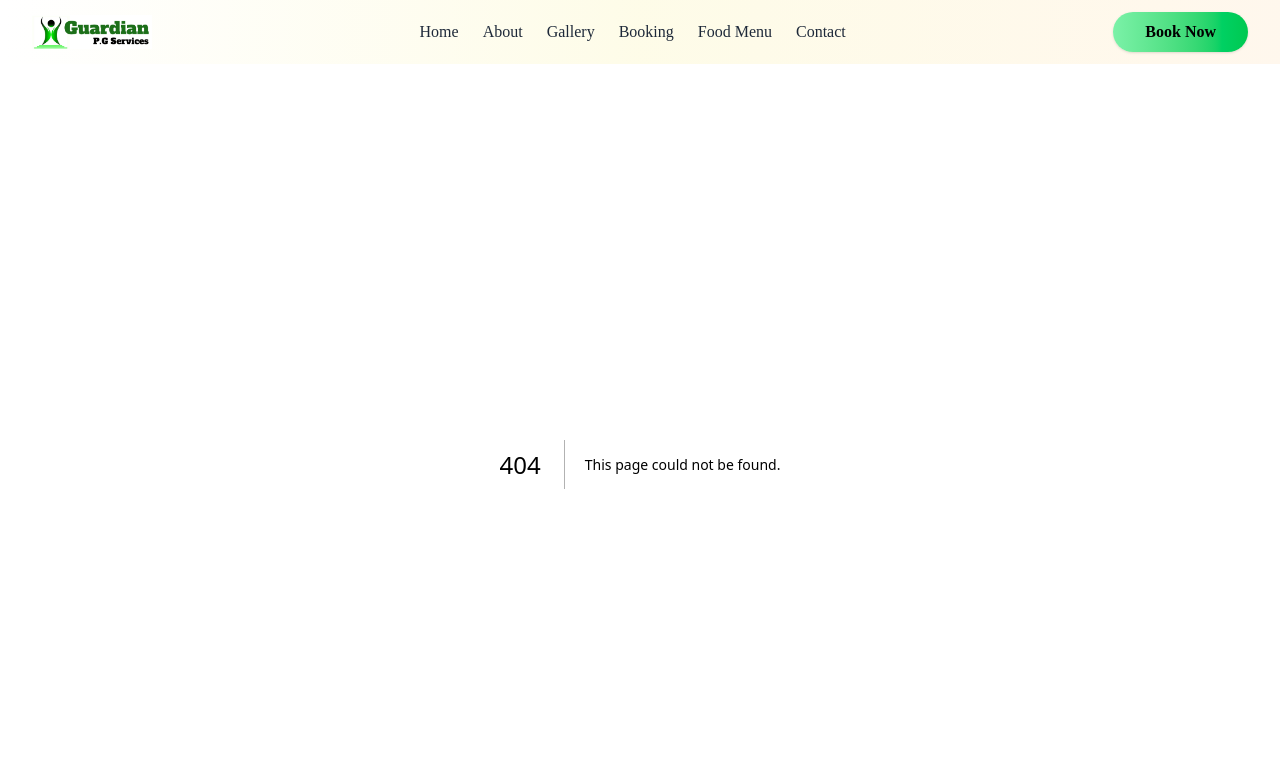
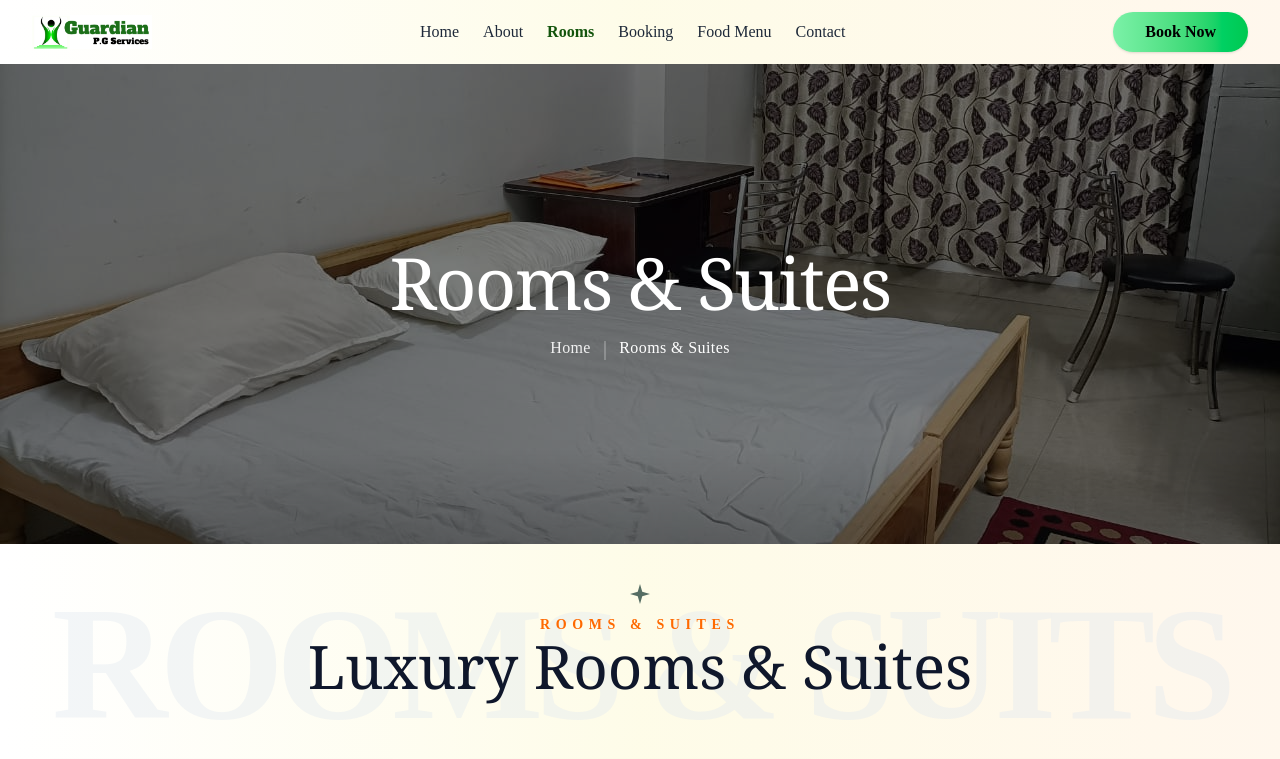
Before and after one commit to webworkcoder/guardina-pg, a Next.js app: page /rooms in a window 1280 px wide. Before the commit this address had no page. Shown: the top 759 px of the page. Built offline with nearby package versions, Linux system fonts and the light colour scheme.

Commit message:
Done Room page

```diff
--- a/app/layout/navbar.tsx
+++ b/app/layout/navbar.tsx
@@ -11,7 +11,7 @@ import { motion, AnimatePresence } from "framer-motion";
 const data = [
   { id: "1", label: "Home", path: "/" },
   { id: "2", label: "About", path: "/about" },
-  { id: "3", label: "Gallery", path: "/gallery" },
+  { id: "3", label: "Rooms", path: "/rooms" },
   { id: "4", label: "Booking", path: "/booking" },
   { id: "5", label: "Food Menu", path: "/food-menu" },
   { id: "6", label: "Contact", path: "/contact" },
--- /dev/null
+++ b/app/rooms/page.tsx
@@ -0,0 +1,11 @@
+import { Banner } from "@/components/rooms/banner";
+
+const Rooms = () => {
+  return (
+    <div>
+      <Banner />
+    </div>
+  );
+};
+
+export default Rooms;
--- /dev/null
+++ b/components/rooms/banner.tsx
@@ -0,0 +1,67 @@
+"use client";
+import Image from "next/image";
+import Link from "next/link";
+import { motion } from "framer-motion";
+import { Rooms } from "../home/rooms";
+import FeatureBar from "../shared/FeatureBar";
+import { ReservationForm } from "../home/reservationForm";
+import { Testimonials } from "../home/testimonials";
+
+interface BannerProps {
+  title?: string;
+  currentPage?: string;
+  bgImage?: string;
+}
+
+export const Banner = ({
+  title = "Rooms & Suites",
+  currentPage = "Rooms & Suites",
+  bgImage = "/pg2.jpg",
+}: BannerProps) => {
+  return (
+    <>
+      <section className="relative h-[40vh] md:h-[50vh] lg:h-[60vh] min-h-[350px] w-full overflow-hidden flex items-center justify-center">
+        <div className="absolute inset-0 z-0">
+          <Image
+            src={bgImage}
+            alt={title}
+            fill
+            className="object-cover"
+            priority
+          />
+          <div className="absolute inset-0 bg-black/50" />
+        </div>
+
+        <div className="relative z-10 text-center px-4 space-y-4">
+          <motion.h1
+            initial={{ opacity: 0, y: 20 }}
+            animate={{ opacity: 1, y: 0 }}
+            transition={{ duration: 0.8, ease: "easeOut" }}
+            className="text-4xl md:text-6xl lg:text-7xl font-serif text-white font-medium tracking-tight"
+          >
+            {title}
+          </motion.h1>
+
+          {/* Breadcrumb Navigation */}
+          <motion.div
+            initial={{ opacity: 0 }}
+            animate={{ opacity: 1 }}
+            transition={{ delay: 0.4, duration: 0.8 }}
+            className="flex items-center justify-center gap-3 text-white/90 text-sm md:text-base font-medium tracking-wide"
+          >
+            <Link href="/" className="hover:text-[#E6AC6F] transition-colors">
+              Home
+            </Link>
+            <span className="opacity-50 text-xl font-light">|</span>
+            <span className="text-white">{currentPage}</span>
+          </motion.div>
+        </div>
+
+        <div className="absolute bottom-0 left-0 w-full h-24 bg-gradient-to-t from-black/20 to-transparent pointer-events-none" />
+      </section>
+      <Rooms />
+      <ReservationForm />
+      <Testimonials />
+    </>
+  );
+};
```
